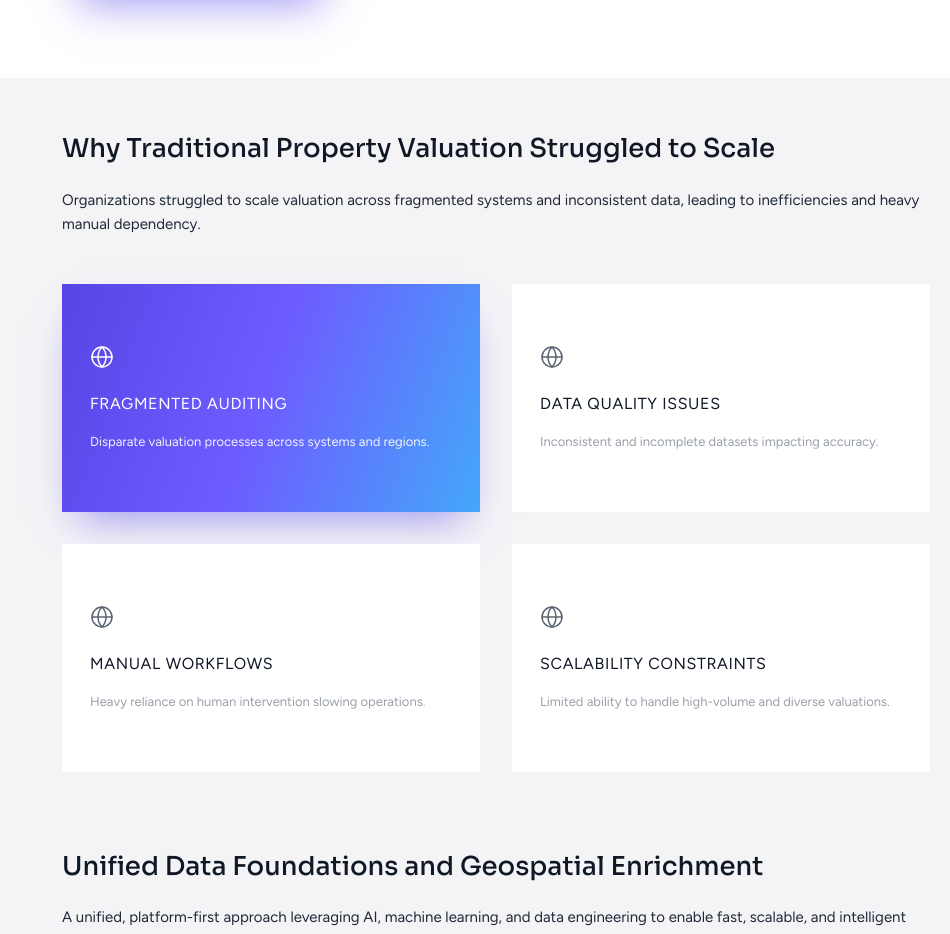
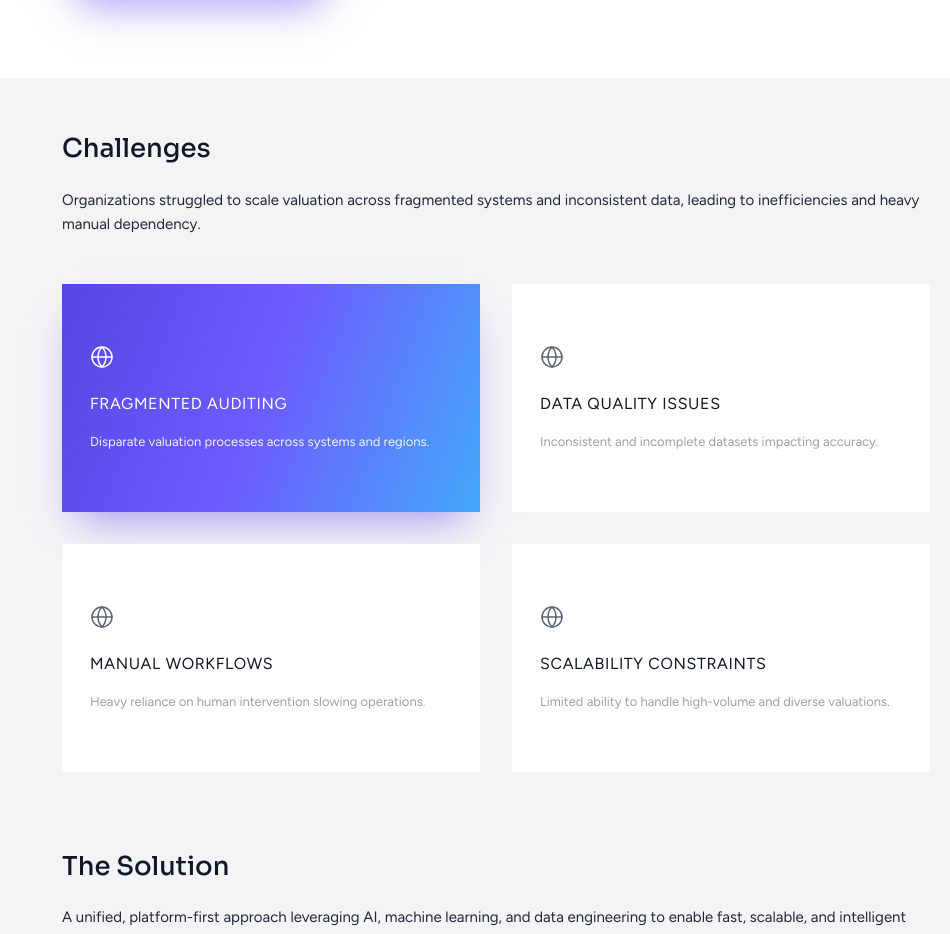
Before and after one commit to dineshReddyPadala/Amnet_Digital_Website, a Next.js app: page /case-studies/ai-driven-property-valuation-automation in a window 1280 px wide. Shown: the part 1140-2074 px from the top of the page, without its empty margins (254-1204 px from the left). Built offline with nearby package versions, Linux system fonts and the light colour scheme.

Commit message:
Use the default section headings on the case study detail pages
Five pages overrode their Challenges, Solution and Business Impact
headings with wording from the SEO spreadsheet; the PDFs use plain
section titles.

```diff
--- a/data/caseStudies.ts
+++ b/data/caseStudies.ts
@@ -91,11 +91,6 @@ export const CASE_STUDIES: CaseStudy[] = [
       ],
       insight: "Digitization at scale isn't about speed—it's about creating usable, trusted intelligence",
       insightImage: '/assets/img/case-studies/documents-digitized-at-scale/insight.jpg',
-      headings: {
-        challenges: 'The Challenge: Paper Records and Dark Data',
-        solution: 'Secure Tracking and Chain-of-Custody Visibility',
-        impact: 'Business Impact: 100M+ Images and Lifecycle Auditability',
-      },
       related: ['ai-powered-audit-automation', 'ai-powered-enterprise-analytics'],
     },
   },
@@ -184,11 +179,6 @@ export const CASE_STUDIES: CaseStudy[] = [
       ],
       insight:
         'Unified and standardized data drives clean, consistent insights with real-time global visibility—cutting reporting time from weeks to minutes',
-      headings: {
-        challenges: 'The Challenge: Fragmented ERP Data and Slow Reporting',
-        solution: 'AWS Data Lake with Bronze, Silver and Gold Layers',
-        impact: 'Business Impact: 40x Reporting, 24x Dashboards and 99% Automation',
-      },
       related: ['ai-powered-enterprise-analytics', 'ai-powered-digital-experience-personalization'],
     },
   },
@@ -276,11 +266,6 @@ export const CASE_STUDIES: CaseStudy[] = [
         { icon: 'users', value: 90, suffix: ' %', label: 'Reduced manual effort drastically' },
       ],
       insight: 'Scalable AI-driven valuation requires a platform-first approach combining data, intelligence, and automation',
-      headings: {
-        challenges: 'Why Traditional Property Valuation Struggled to Scale',
-        solution: 'Unified Data Foundations and Geospatial Enrichment',
-        impact: 'Business Impact: 15x Faster Valuations and 90% Less Manual Effort',
-      },
       related: ['ai-powered-audit-automation', 'enterprise-document-digitization-ai'],
     },
   },
@@ -456,11 +441,6 @@ export const CASE_STUDIES: CaseStudy[] = [
       ],
       insight:
         'Scalable enterprise intelligence requires a platform-first approach combining unified data, AI-powered insights, and intelligent automation',
-      headings: {
-        challenges: 'The Challenge: Siloed Data and Reporting Delays',
-        solution: 'Unified Enterprise Data Integration Architecture',
-        impact: 'Business Impact: 20x Faster Insights and 95% Automation',
-      },
       related: ['aws-data-lake-enterprise-analytics', 'enterprise-document-digitization-ai'],
     },
   },
@@ -549,11 +529,6 @@ export const CASE_STUDIES: CaseStudy[] = [
       ],
       insight:
         "Next-gen digital experiences aren't built on AI alone—they're powered by the convergence of Vision AI, Generative AI, and contextual intelligence",
-      headings: {
-        challenges: 'The Challenge: Contextual Gaps and Discovery Friction',
-        solution: 'Vision AI for Visual Discovery and Understanding',
-        impact: 'Business Impact: 70% Lower Friction and 90% Content Automation',
-      },
       related: ['aws-data-lake-enterprise-analytics', 'ai-powered-enterprise-analytics'],
     },
   },
```
